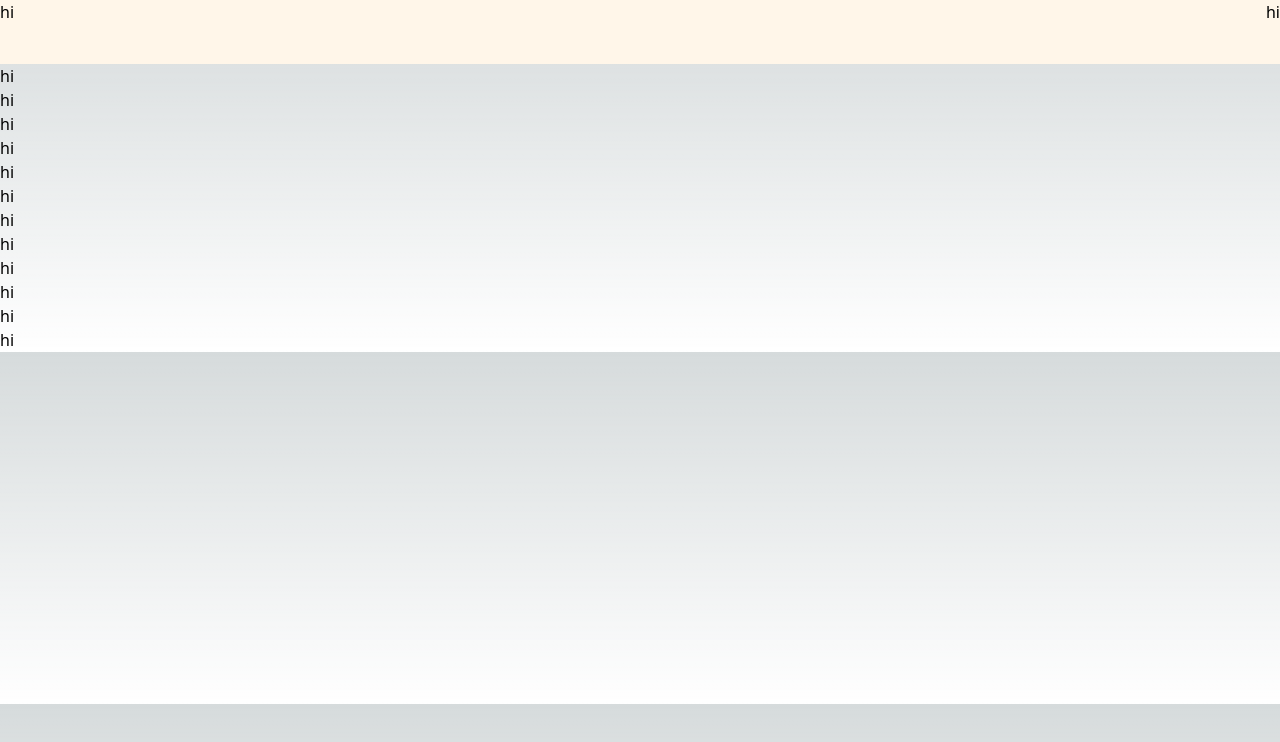
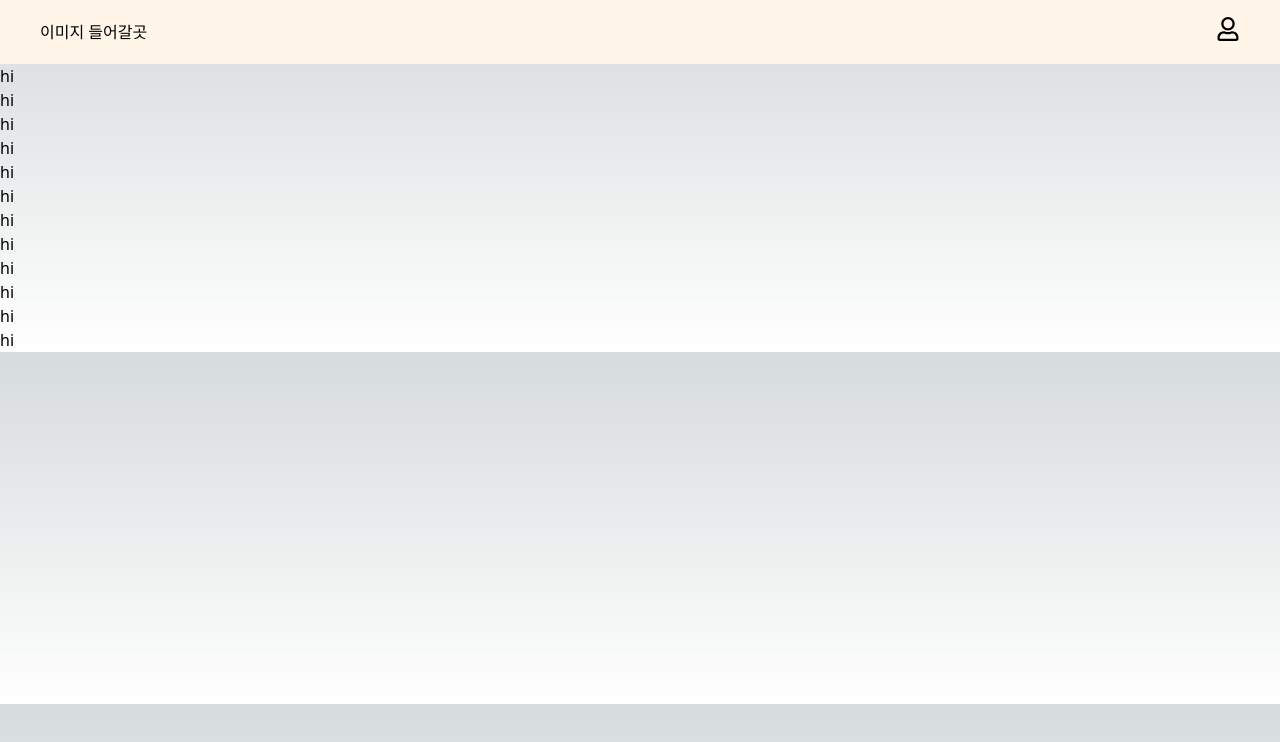
Before and after one commit to AppleMangoPlate/AppleMangoPlate_Frontend, a Next.js app in the folder apple-mango-plate/: page / in a window 1280 px wide. Shown: the top 742 px of the page. Built offline with nearby package versions, Linux system fonts and the light colour scheme.

Commit message:
Feat : Header v2

```diff
--- a/apple-mango-plate/package.json
+++ b/apple-mango-plate/package.json
@@ -13,6 +13,7 @@
     "next": "13.5.4",
     "react": "^18",
     "react-dom": "^18",
+    "react-icons": "^4.11.0",
     "react-query": "^3.39.3",
     "recoil": "^0.7.7"
   },
--- /dev/null
+++ b/apple-mango-plate/src/assets/icons/icon.ts
@@ -0,0 +1,9 @@
+import { FaRegUser } from "react-icons/fa";
+
+type IconType = React.ElementType;
+
+const icons: Record<string, IconType> = {
+  userIcons: FaRegUser,
+};
+
+export default icons;
--- a/apple-mango-plate/src/components/Layout/header.tsx
+++ b/apple-mango-plate/src/components/Layout/header.tsx
@@ -1,13 +1,24 @@
+import Link from "next/link";
 import React from "react";
+import icons from "@/assets/icons/icon";
+import { FaRegUser } from "react-icons/fa";
+
+const UserIcon = icons.userIcons;
 
 const Header = () => {
   return (
-    <div className="sticky top-0 w-full h-16 flex flex-row justify-between bg-primary-yellow">
-      <div className="text-[black]">
-        <p>hi</p>
-      </div>
-      <div>
-        <p>hi</p>
+    <div className="sticky top-0 w-full h-16 bg-primary-yellow">
+      <div className="flex h-16 items-center justify-between  text-[black] mx-10">
+        <div>
+          <Link href="/">
+            <p>이미지 들어갈곳</p>
+          </Link>
+        </div>
+        <div>
+          <button>
+            <UserIcon color="black" size={24} />
+          </button>
+        </div>
       </div>
     </div>
   );
```
Also changed, not shown: 1 other file (tests, documents, lock files or other folders).
